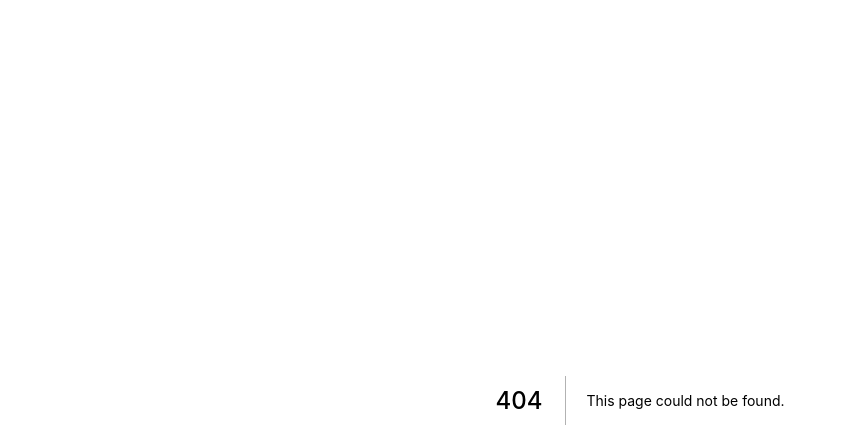
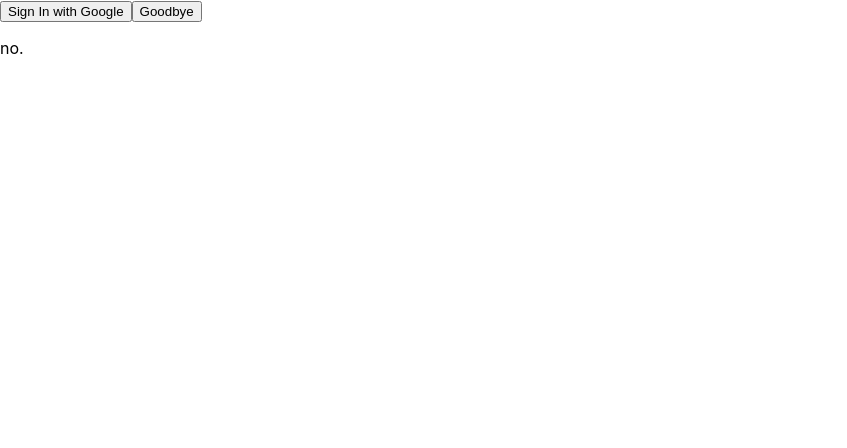
Before and after one commit to anaisbetts/marie, a Next.js app: page /signin in a window 1280 px wide. Before the commit this address had no page. Shown: the top 448 px of the page, without its empty margins (0-847 px from the left). Built offline with nearby package versions, Linux system fonts and the light colour scheme; no server answers.

Commit message:
Do some authing

```diff
--- /dev/null
+++ b/components/firebase.ts
@@ -0,0 +1,9 @@
+import firebase from 'firebase/app';
+import 'firebase/auth';
+
+import { firebaseConfig } from './firebase-config';
+export { firebaseConfig as config } from './firebase-config';
+
+firebase.initializeApp(firebaseConfig);
+
+export const firebaseApp = firebase;
--- /dev/null
+++ b/components/pages/signin.tsx
@@ -0,0 +1,29 @@
+import * as React from 'react';
+import firebase from 'firebase/app';
+import { config } from '../firebase';
+import { useAuth } from '../use-firebase';
+
+const SigninTestPage: React.FC = (_props) => {
+  const auth = useAuth();
+
+  const signedIn = auth ? <h2>{'Hi ' + auth.displayName}</h2> : <p>no.</p>;
+
+  return (
+    <>
+      <button
+        onClick={() => {
+          const googleAuthProvider = new firebase.auth.GoogleAuthProvider();
+          firebase.auth().signInWithPopup(googleAuthProvider);
+        }}
+      >
+        Sign In with Google
+      </button>
+
+      <button onClick={() => firebase.auth().signOut()}>Goodbye</button>
+
+      {signedIn}
+    </>
+  );
+};
+
+export default SigninTestPage;
--- /dev/null
+++ b/components/use-firebase.ts
@@ -0,0 +1,44 @@
+import { useEffect, useState } from 'react';
+import { Observable, Observer, of, concat, merge } from 'rxjs';
+import { mergeAll } from 'rxjs/operators';
+
+import firebase from 'firebase';
+import './firebase';
+
+export function useObservable<T>(
+  target: () => Observable<T>,
+  initial?: T
+): T | undefined {
+  const [ret, setter] = useState(initial);
+  const [obs] = useState(target);
+
+  useEffect(() => {
+    const sub = obs.subscribe(setter);
+    return sub.unsubscribe.bind(sub);
+  }, [obs]);
+
+  return ret;
+}
+
+export function useAuth() {
+  return useObservable(() => {
+    const auth = new Observable((subj: Observer<firebase.User>) =>
+      firebase.auth().onAuthStateChanged(subj)
+    );
+    const tok = new Observable((subj: Observer<firebase.User>) =>
+      firebase.auth().onIdTokenChanged(subj)
+    );
+
+    return concat(of(firebase.auth().currentUser), merge(auth, tok));
+  });
+}
+
+/*
+export function useDocument(doc: () => DocumentReference) {
+  return useObservable(() => {
+    return new Observable((subj: Observer<DocumentSnapshot>) =>
+      doc().onSnapshot(subj)
+    );
+  });
+}
+*/
--- a/package.json
+++ b/package.json
@@ -8,9 +8,12 @@
     "start": "next start"
   },
   "dependencies": {
+    "@types/styled-jsx": "^2.2.8",
+    "firebase": "^8.1.1",
     "next": "10.0.3",
     "react": "17.0.1",
-    "react-dom": "17.0.1"
+    "react-dom": "17.0.1",
+    "rxjs": "^6.6.3"
   },
   "devDependencies": {
     "@types/node": "^14.14.10",
--- /dev/null
+++ b/pages/signin.ts
@@ -0,0 +1,7 @@
+import dynamic from 'next/dynamic';
+
+const NoSSRComponent = dynamic(() => import('../components/pages/signin'), {
+  ssr: false,
+});
+
+export default NoSSRComponent;
--- a/prettier.config.js
+++ b/prettier.config.js
@@ -1,6 +1,5 @@
-// https://prettier.io/docs/en/options.html
 module.exports = {
   tabWidth: 2,
   semi: true,
   singleQuote: true,
-}
+};
```
Also changed, not shown: tsconfig.json (+3 -13 lines), 2 other files (tests, documents, lock files or other folders).
